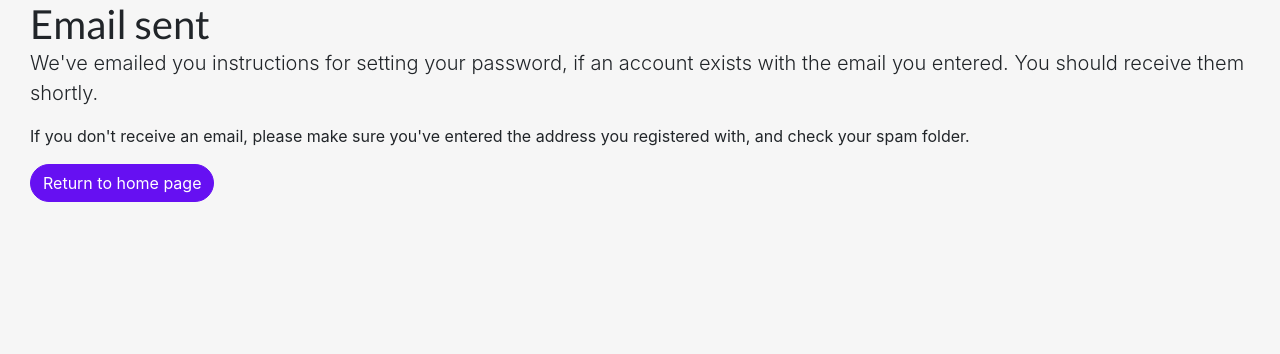
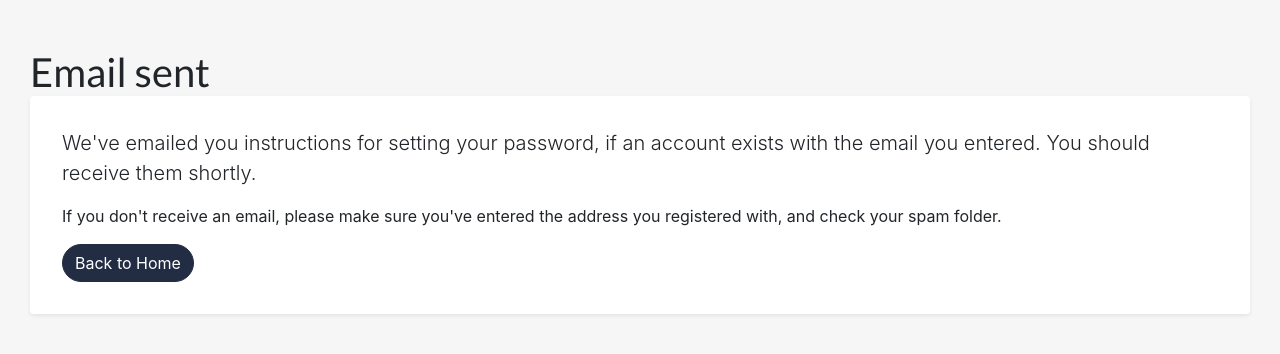
Before and after one commit to mondel9/musyc-web, a Django app: template musycweb/templates/account/password_reset_done.html in a window 1280 px wide. Shown: the part 56-410 px from the top of the page. Run offline with Django 3.2, Linux system fonts and the light colour scheme; the template is opened without the code that fills it, so the values that code supplies are empty; some libraries are stand-ins or nearby versions.

Commit message:
Update password_reset_done.html

```diff
--- a/musycweb/templates/account/password_reset_done.html
+++ b/musycweb/templates/account/password_reset_done.html
@@ -1,9 +1,10 @@
 {% extends 'base.html' %}
 {% load crispy_forms_tags %}
 
-{% block title %}Email sent{% endblock %}
+{% block title %}<br>Email sent<br>{% endblock %}
 
 {% block content %}
+<div class="card-box shadow-sm">
   <p class="lead">
   We've emailed you instructions for setting your password, if an account exists with the email you entered.
   You should receive them shortly.
@@ -12,5 +13,6 @@ You should receive them shortly.
   If you don't receive an email, please make sure you've entered the address you registered with,
   and check your spam folder.
   </p>
-<a role="button" class="btn btn-primary" href="{% url 'index' %}">Return to home page</a>
+  <a role="button" class="btn btn-secondary" href="{% url 'projects' %}">Back to Home</a>
+</div>
 {% endblock %}
```
Lines whose indentation alone changed are shown as unchanged.
